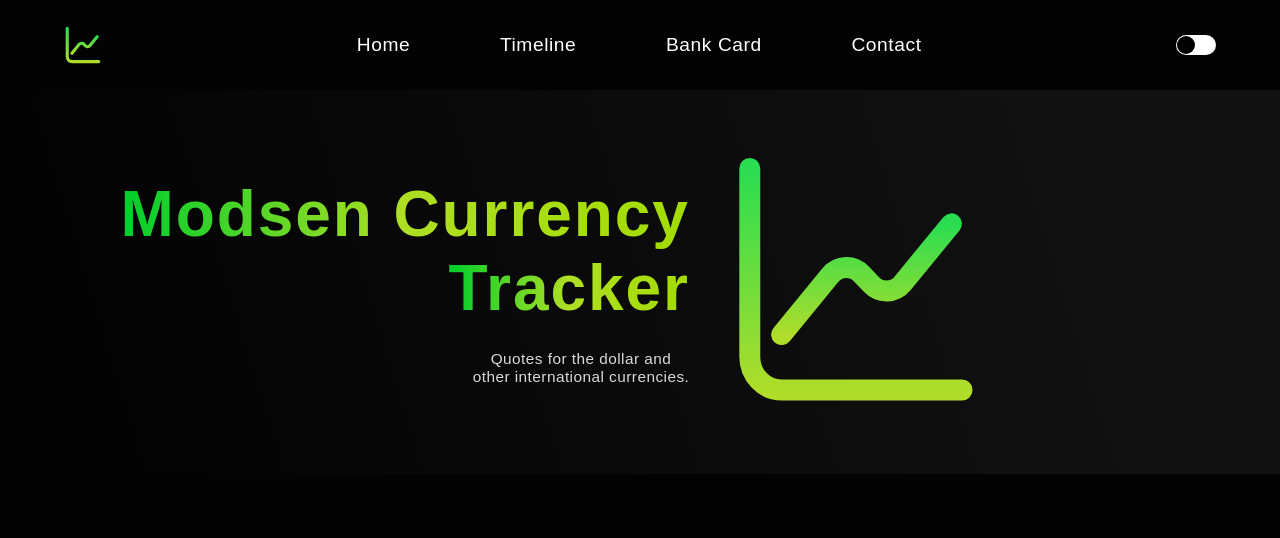
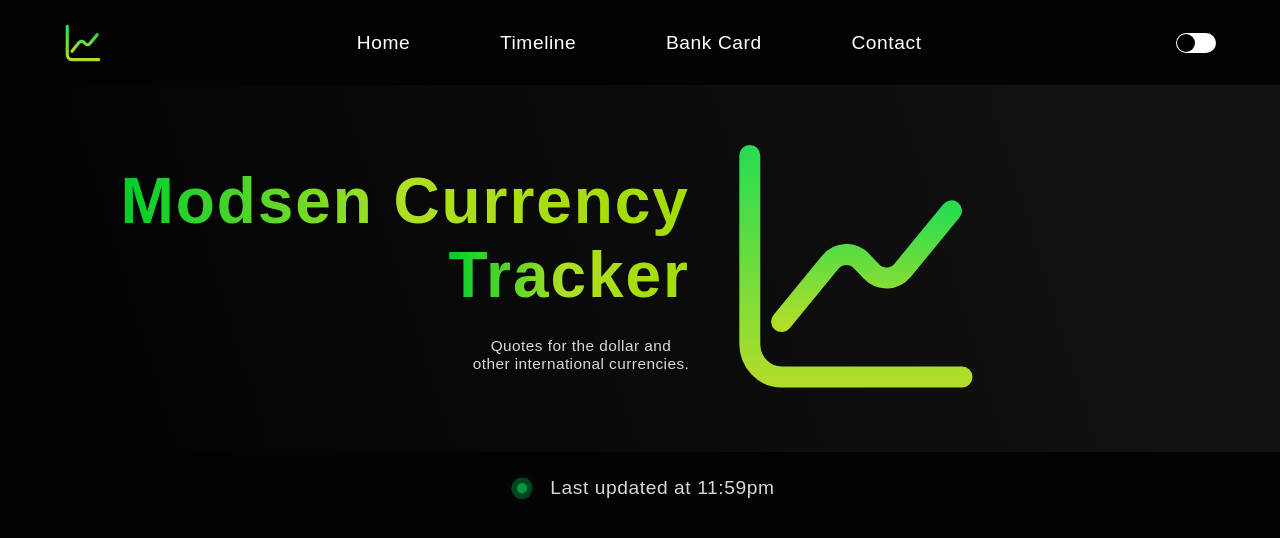
Before and after one commit to Zubovdns/modsen-currency-tracker, a React app: page / in a window 1280 px wide. Shown: the top 538 px of the page. Built offline with nearby package versions, Linux system fonts and the light colour scheme.

Commit message:
feat/added static status component

```diff
--- /dev/null
+++ b/src/components/Header/Status/index.tsx
@@ -0,0 +1,12 @@
+import circleLastUpdate from '@assets/icons/circleLastUpdate.svg'
+import { FC } from 'react'
+import { LastUpdateSvg, LastUpdateText, StatusContainer } from './styled'
+
+export const Status: FC = () => {
+  return (
+    <StatusContainer>
+      <LastUpdateSvg src={circleLastUpdate} />
+      <LastUpdateText>Last updated at 11:59pm</LastUpdateText>
+    </StatusContainer>
+  )
+}
--- /dev/null
+++ b/src/components/Header/Status/styled.ts
@@ -0,0 +1,19 @@
+import styled from 'styled-components'
+
+export const StatusContainer = styled.div`
+  width: 100%;
+  height: 6vw;
+
+  display: flex;
+  align-items: center;
+  justify-content: center;
+  gap: 1vw;
+`
+
+export const LastUpdateText = styled.p`
+  color: #d9d9d9;
+  font-size: 1.5vw;
+`
+export const LastUpdateSvg = styled.img`
+  width: 2.5vw;
+`
--- a/src/components/Header/index.tsx
+++ b/src/components/Header/index.tsx
@@ -1,5 +1,6 @@
 import { FC } from 'react'
 import { Navbar } from './Navbar'
+import { Status } from './Status'
 import { Title } from './Title'
 import { HeaderContainer } from './styled'
 
@@ -8,6 +9,7 @@ export const Header: FC = () => {
     <HeaderContainer>
       <Navbar />
       <Title />
+      <Status />
     </HeaderContainer>
   )
 }
```
Also changed, not shown: src/assets/icons/circleLastUpdate.svg (added).
